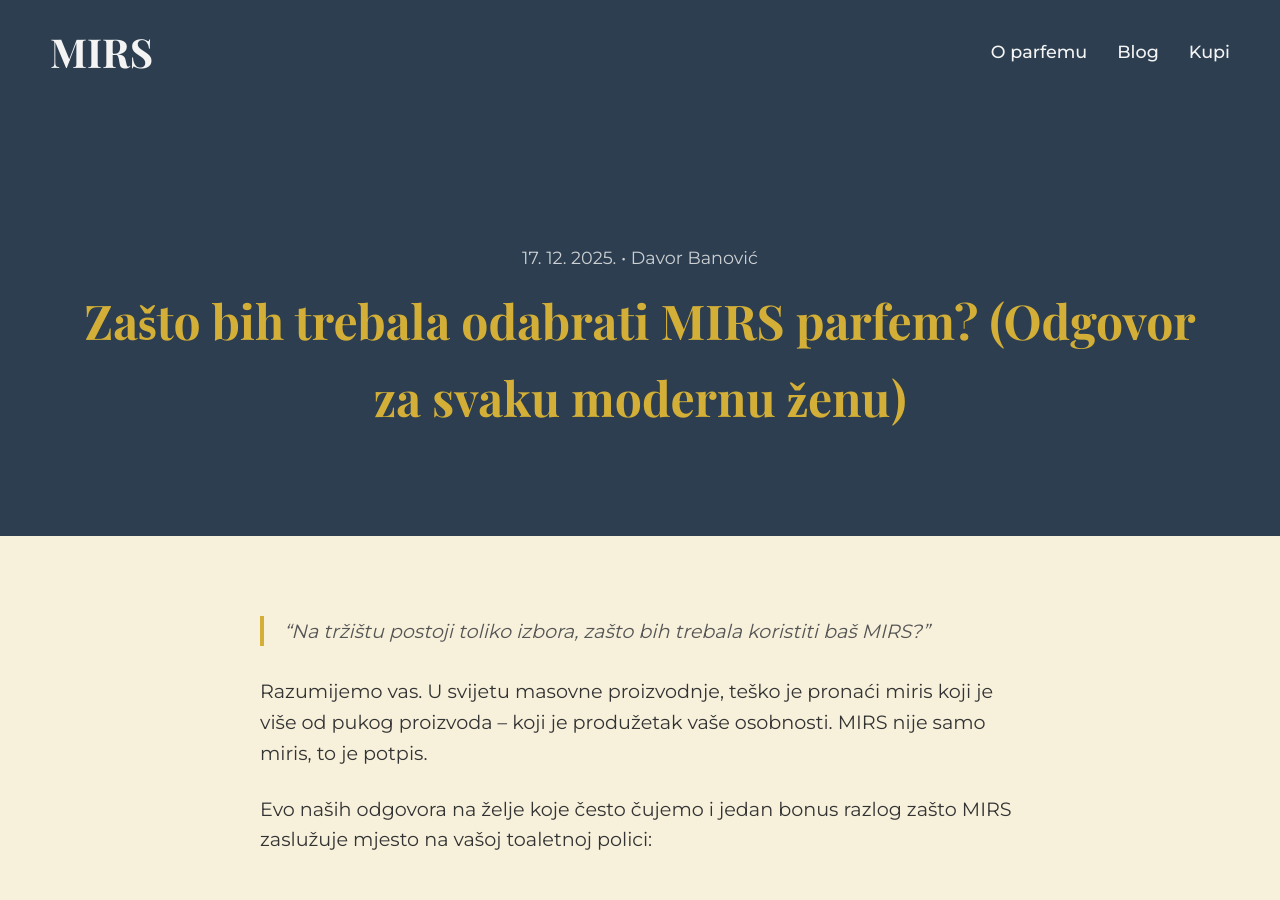
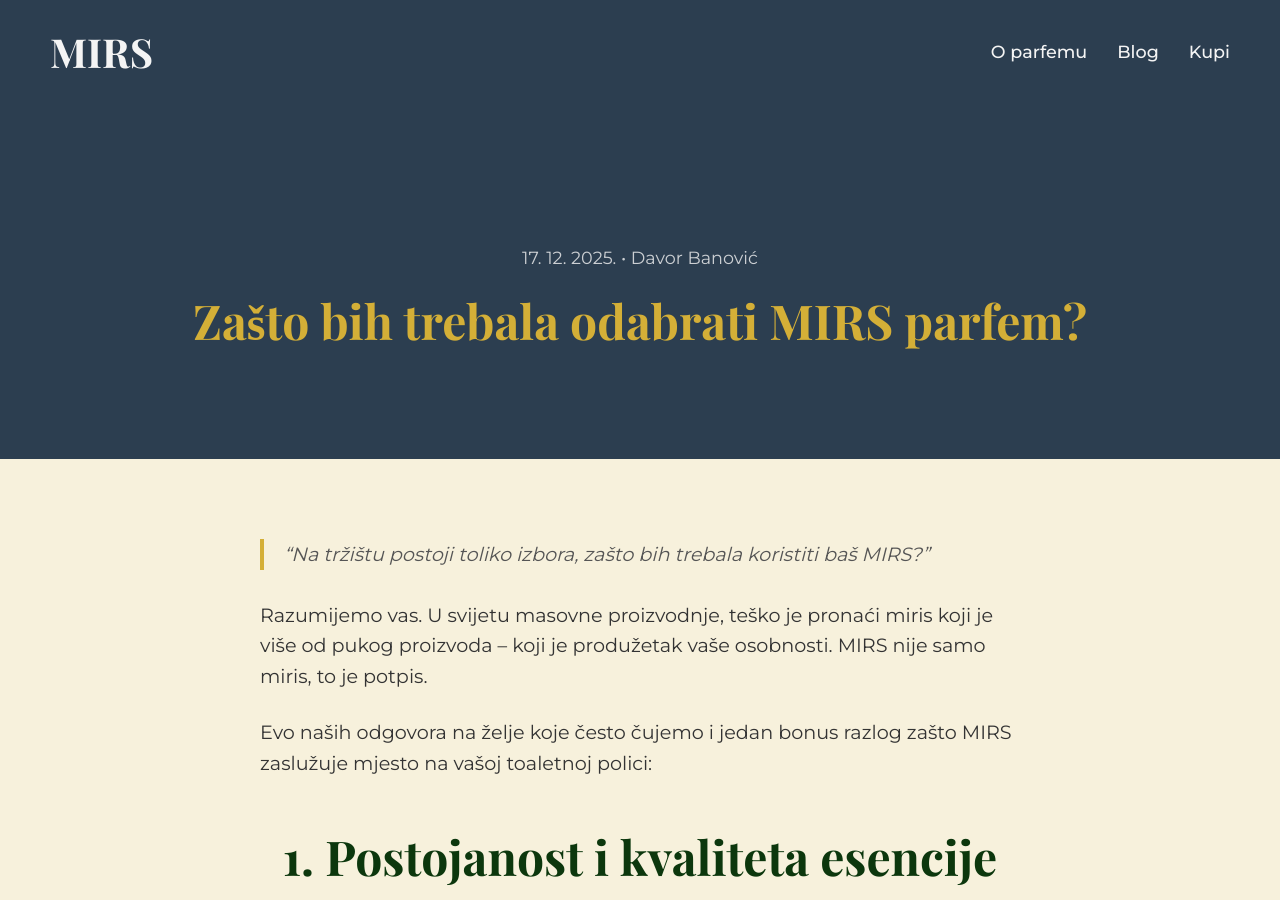
Before and after one commit to banovotz/mirs, a Jekyll site: the page built from _posts/2025-12-17-zasto-bih-trebala-odabrati-mirs.md, in a window 1280 px wide and 900 px high. Built offline with Jekyll 4.4.1, drawn with Linux system fonts in a browser that asks for light colours.

Commit message:
Post update

```diff
--- a/_posts/2025-12-17-zasto-bih-trebala-odabrati-mirs.md
+++ b/_posts/2025-12-17-zasto-bih-trebala-odabrati-mirs.md
@@ -1,5 +1,5 @@
 ---
-title: Zašto bih trebala odabrati MIRS parfem? (Odgovor za svaku modernu ženu)
+title: Zašto bih trebala odabrati MIRS parfem?
 author: Davor Banović
 ---
 
```
